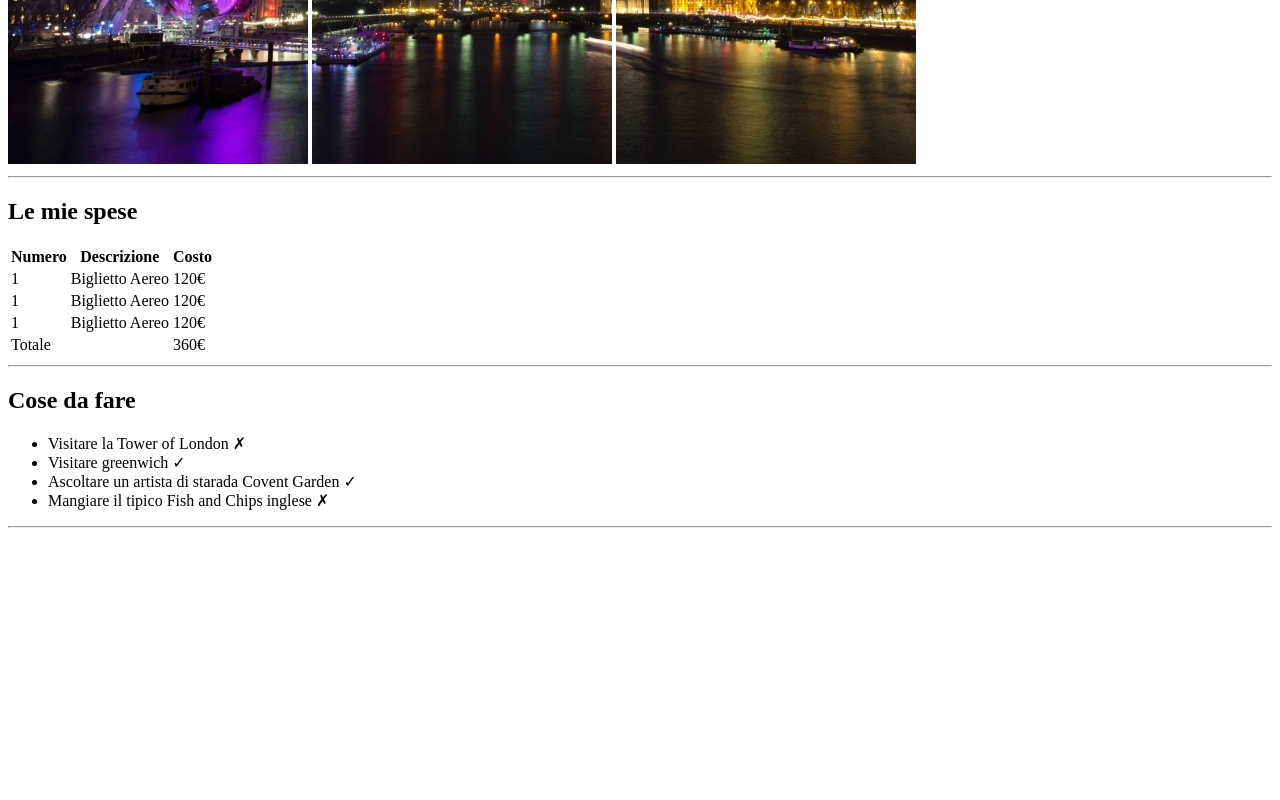
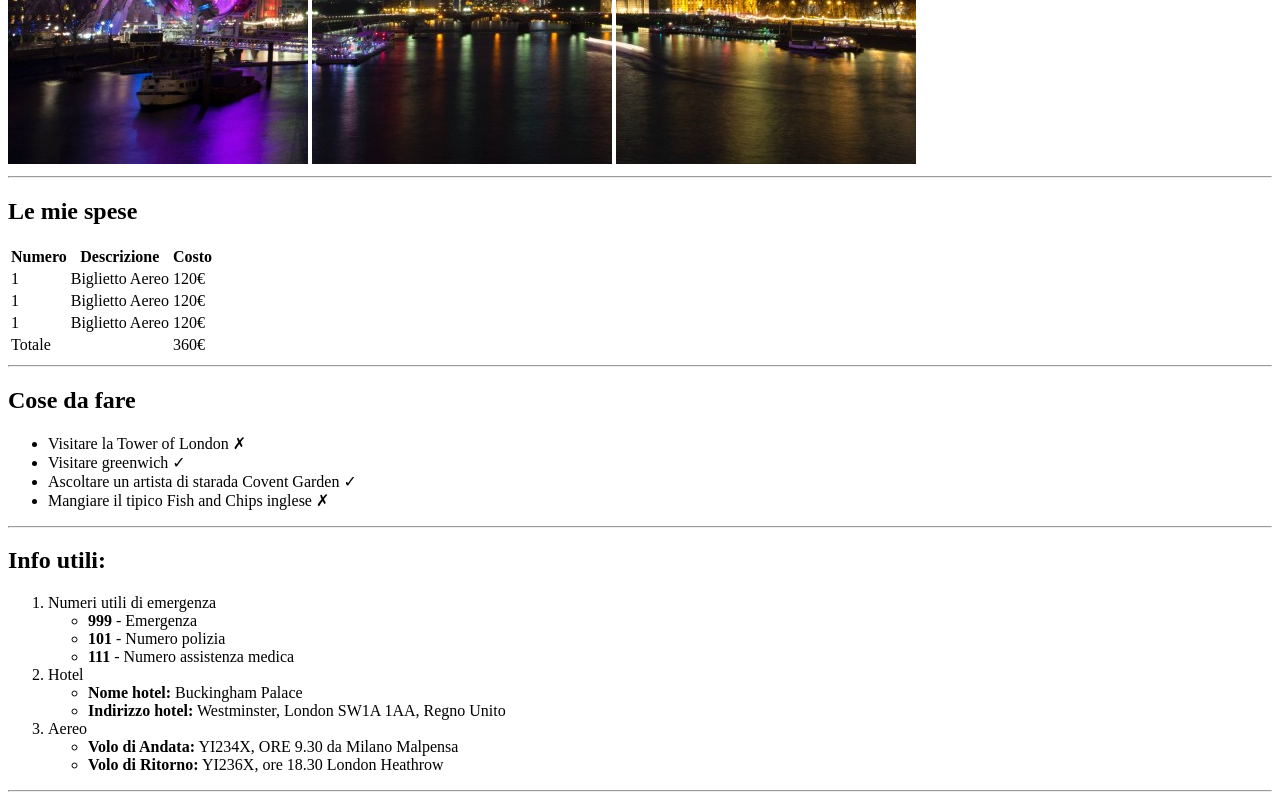
Before and after one commit to imnxtamess/html-london-trip, a plain HTML site: page index.html in a window 1280 px wide. Shown: the part 516-1316 px from the top of the page. Before the commit the page ends 1052 px from the top, so only its background shows below. Drawn offline with Linux system fonts and the light colour scheme.

Commit message:
add "info utili" ol into main

```diff
--- a/index.html
+++ b/index.html
@@ -55,6 +55,30 @@
             <li>Mangiare il tipico Fish and Chips inglese &#10007</li>
         </ul>
         <hr>
+        <h2>Info utili:</h2>
+        <ol>
+            <li>Numeri utili di emergenza
+                <ul>
+                    <li><strong>999</strong> - Emergenza</li>
+                    <li><strong>101</strong> - Numero polizia</li>
+                    <li><strong>111</strong> - Numero assistenza medica</li>
+                </ul>
+            </li>
+            <li>Hotel
+                <ul>
+                    <li><strong>Nome hotel:</strong> Buckingham Palace</li>
+                    <li><strong>Indirizzo hotel:</strong> Westminster, London SW1A 1AA, Regno Unito</li>
+                </ul>
+            </li>
+            <li>
+                Aereo
+                <ul>
+                    <li><strong>Volo di Andata:</strong> YI234X, ORE 9.30 da Milano Malpensa</li>
+                    <li><strong>Volo di Ritorno:</strong> YI236X, ore 18.30 London Heathrow</li>
+                </ul>
+            </li>
+        </ol>
+        <hr>
 
     </main>
     <footer></footer>
```
